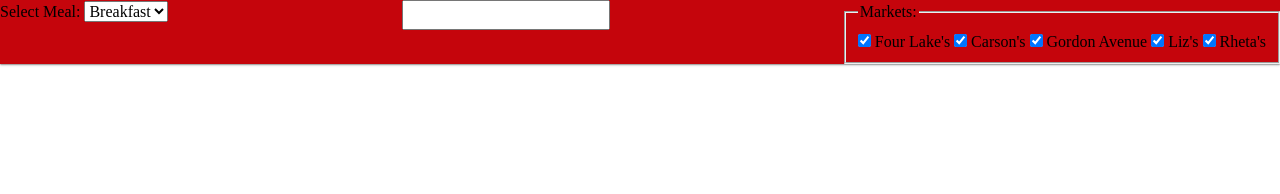
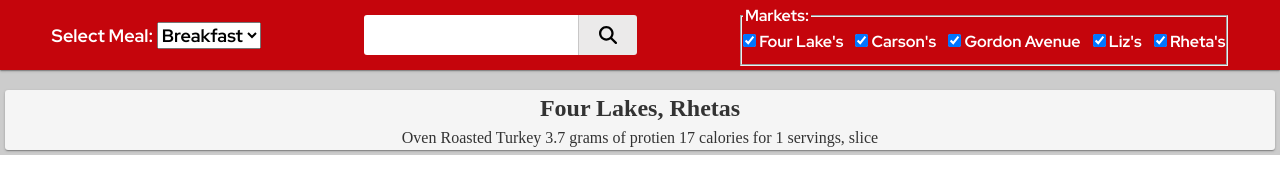
Before and after one commit to xboxman234/Dining-hall-nutrition-sorter, a plain HTML site: page index.html in a window 1280 px wide. Drawn offline with Linux system fonts and the light colour scheme; no server answers.

Commit message:
change flexbox stuff
Change spacing and start creating a template for the items

```diff
--- a/index.html
+++ b/index.html
@@ -1,7 +1,10 @@
 <head>
     <script src="script.js" defer></script>
     <link rel="stylesheet" href="style.css">
-
+    <link rel="preconnect" href="https://fonts.googleapis.com">
+    <link rel="preconnect" href="https://fonts.gstatic.com" crossorigin>
+    <link href="https://fonts.googleapis.com/css2?family=Red+Hat+Display:ital,wght@0,300..900;1,300..900&display=swap"
+        rel="stylesheet">
 </head>
 
 <body>
@@ -15,32 +18,52 @@
                     <option value="dinner">Dinner</option>
                 </select>
             </div>
-            <div id="searchbar">
-<input type="text">
+            <div id="formdiv" class="formdiv">
+                <input type="text" class="searchbar">
+                <button id="submitSearch" class="searchbutton" type="submit">
+                    <svg id="icon" xmlns="http://www.w3.org/2000/svg" height="18" width="18" viewBox="0 0 512 512">!Font
+                        Awesome
+                        Free 6.5.1 by @fontawesome - https://fontawesome.com License -
+                        https://fontawesome.com/license/free Copyright 2024 Fonticons, Inc.<path
+                            d="M416 208c0 45.9-14.9 88.3-40 122.7L502.6 457.4c12.5 12.5 12.5 32.8 0 45.3s-32.8 12.5-45.3 0L330.7 376c-34.4 25.2-76.8 40-122.7 40C93.1 416 0 322.9 0 208S93.1 0 208 0S416 93.1 416 208zM208 352a144 144 0 1 0 0-288 144 144 0 1 0 0 288z">
+                        </path>
+                    </svg>
+                </button>
             </div>
-            <fieldset id="field">
+            <fieldset id="field" class="field">
                 <legend>Markets:</legend>
+                <div>
                     <input type="checkbox" id="four-lakes-market" value="four-lakes-market" checked>
                     <label for="four-lakes-market">Four Lake's</label>
-
+                </div>
+                <div>
                     <input type="checkbox" id="carsons-market" value="carsons-market" checked>
                     <label for="four-lakes-market">Carson's</label>
-
+                </div>
+                <div>
                     <input type="checkbox" id="gordon-avenue-market" value="gordon-avenue-market" checked>
                     <label for="four-lakes-market">Gordon Avenue</label>
-
+                </div>
+                <div>
                     <input type="checkbox" id="lizs-market" value="lizs-market" checked>
                     <label for="four-lakes-market">Liz's</label>
-
+                </div>
+                <div>
                     <input type="checkbox" id="rhetas-market" value="rhetas-market" checked>
                     <label for="four-lakes-market">Rheta's</label>
-
+                </div>
 
             </fieldset>
         </div>
-        <div>
+        <div class="itemsdiv">
+
 
             <p id="loading">Loading...</p>
+            <div class="newitem">
+                <h2 class="itemHeader">Four Lakes, Rhetas</h2>
+                <p class="itemDesc">Oven Roasted Turkey 3.7 grams of protien 17 calories for 1 servings, slice</p>
+
+            </div>
         </div>
     </div>
 </body>
--- a/script.js
+++ b/script.js
@@ -221,7 +221,7 @@ async function doEverything() {
         item.appendChild(
             Object.assign(document.createElement("p"),
                 { textContent: i.locations.join(", ") + ": " + i.name + " " + i.protien + " grams of protien " + i.calories + " calories for " + i.serving}))
-        document.querySelector(".container").appendChild(item);
+        document.querySelector(".itemsdiv").appendChild(item);
 
     }
     document.getElementById("meal").disabled = false;
--- a/style.css
+++ b/style.css
@@ -2,14 +2,11 @@
   margin: 5px;
   border-radius: 3px;
   color: #333;
-    box-shadow: 0 1px 3px 0 rgba(0, 0, 0, 0.2), 0 1px 1px 0 rgba(0, 0, 0, 0.14), 0 2px 1px -1px rgba(0, 0, 0, 0.12);
+  box-shadow: 0 1px 3px 0 rgba(0, 0, 0, 0.2), 0 1px 1px 0 rgba(0, 0, 0, 0.14), 0 2px 1px -1px rgba(0, 0, 0, 0.12);
 
 }
 
-.bar {
-  background-color: red;
 
-}
 
 /* 1. Use a more-intuitive box-sizing model */
 *,
@@ -92,12 +89,79 @@ h6 {
   background-color: #cccccc;
   display: flex;
   flex-direction: column;
+  gap: 15px;
+}
+
+.searchbutton:hover {
+  background-color: rgb(225, 224, 224);
+
+}
+
+.searchbutton {
+  display: flex;
+  justify-content: center;
+  align-items: center;
+  height: 40px;
+  width: 59px;
+  background-color: rgb(235, 234, 234);
+
+  border-top-right-radius: 3px;
+  border-bottom-right-radius: 3px;
+  border: none;
+  border-left: 1px solid;
+  border-color: rgba(0, 0, 0, 0.15);
+}
+
+.formdiv {
+  /*background-color: rgb(243, 243, 243);*/
+  display: flex;
+}
+
+.field {
+  display: flex;
+  justify-content: space-between;
+  align-items: center;
+  padding-top: 2px;
+  padding-left: 1px;
+  padding-right: 1px;
+  gap: 12px;
+  font-size: 16;
+}
+
+.newitem {
+  margin: 5px;
+  border-radius: 3px;
+  color: #333;
+  box-shadow: 0 1px 3px 0 rgba(0, 0, 0, 0.2), 0 1px 1px 0 rgba(0, 0, 0, 0.14), 0 2px 1px -1px rgba(0, 0, 0, 0.12);
+  background-color: #f5f5f5;
+  display: flex;
+  flex-direction: column;
+  align-items: center;
+
+}
+
+.itemsdiv {
+  display: flex;
+  flex-direction: column;
+}
+
+.searchbar {
+  border-top-left-radius: 3px;
+  border-bottom-left-radius: 3px;
+  box-sizing: border-box;
+  border-width: 0px;
 }
 
 .topBar {
   background-color: #c5050c;
-  height: 64px;
+  height: 70px;
   display: flex;
-  justify-content: space-between;
+  justify-content: space-around;
   box-shadow: 0 1px 3px 0 rgba(0, 0, 0, 0.2), 0 1px 1px 0 rgba(0, 0, 0, 0.14), 0 2px 1px -1px rgba(0, 0, 0, 0.12);
+  color: white;
+  font-family: "Red Hat Display";
+  font-size: 18px;
+  font-weight: 630;
+  text-size-adjust: 100%;
+  align-items: center;
 }
```
Lines whose indentation alone changed are shown as unchanged.
